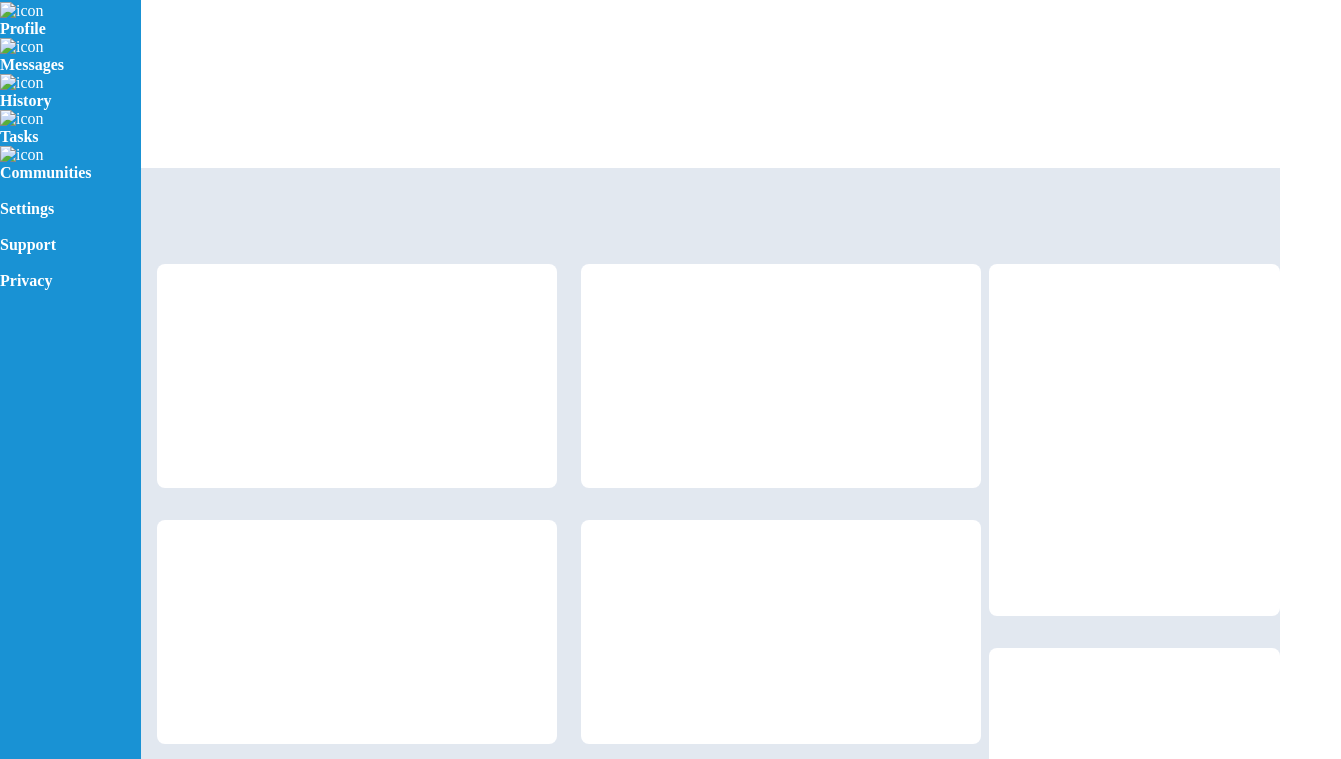
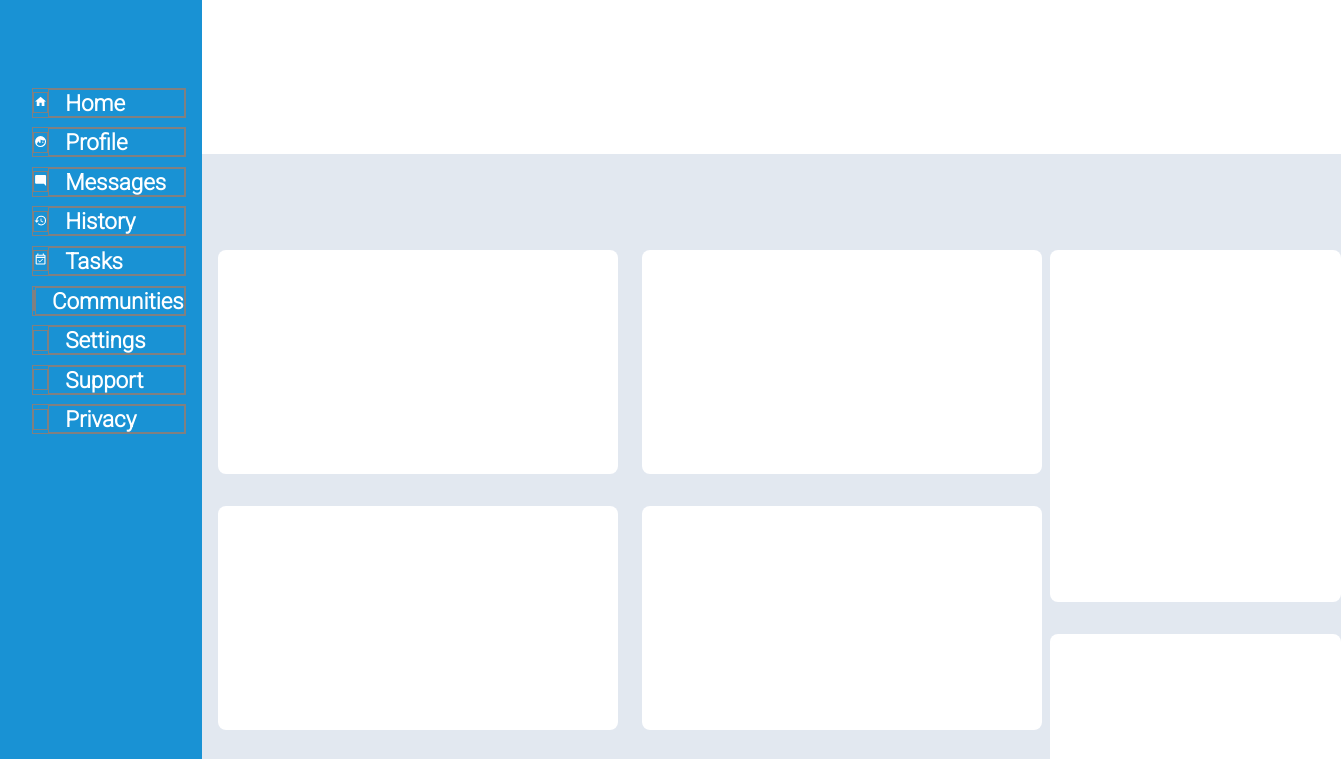
Before and after one commit to Olukay-05/odin-project-dashboard, a plain HTML site: page index.html in a window 1280 px wide. Shown: the part 34-793 px from the top of the page, 1341 px wide, since content can reach past the window. Drawn offline with Linux system fonts and the light colour scheme.

Commit message:
Added Content in Sidebar

```diff
--- a/index.html
+++ b/index.html
@@ -4,33 +4,36 @@
     <meta charset="UTF-8">
     <meta name="viewport" content="width=device-width, initial-scale=1.0">
     <link rel="stylesheet" href="styles.css">
+    <link rel="preconnect" href="https://fonts.googleapis.com">
+    <link rel="preconnect" href="https://fonts.gstatic.com" crossorigin>
+    <link href="https://fonts.googleapis.com/css2?family=Roboto:wght@300&display=swap" rel="stylesheet">
     <title>Odin Dashboard</title>
 </head>
 <body>
     <aside>
         <article>
             <section>
-                <div><img src="#" alt="logo"></div>
-                <div><h4>Dashboard</h4></div>
+                <div><svg class="white-icon" xmlns="http://www.w3.org/2000/svg" viewBox="0 0 24 24"><title>home</title><path d="M10,20V14H14V20H19V12H22L12,3L2,12H5V20H10Z" /></svg></div>
+                <div><h4>Home</h4></div>
             </section>
             <section>
-                <div><img src="#" alt="icon"></div>
+                <div><svg xmlns="http://www.w3.org/2000/svg" viewBox="0 0 24 24"><title>face-man-profile</title><path d="M12,2A10,10 0 0,0 2,12A10,10 0 0,0 12,22A10,10 0 0,0 22,12A10,10 0 0,0 12,2M12,8.39C13.57,9.4 15.42,10 17.42,10C18.2,10 18.95,9.91 19.67,9.74C19.88,10.45 20,11.21 20,12C20,16.41 16.41,20 12,20C9,20 6.39,18.34 5,15.89L6.75,14V13A1.25,1.25 0 0,1 8,11.75A1.25,1.25 0 0,1 9.25,13V14H12M16,11.75A1.25,1.25 0 0,0 14.75,13A1.25,1.25 0 0,0 16,14.25A1.25,1.25 0 0,0 17.25,13A1.25,1.25 0 0,0 16,11.75Z" /></svg></div>
                 <div><h4>Profile</h4></div>
             </section>
             <section>
-                <div><img src="#" alt="icon"></div>
+                <div><svg xmlns="http://www.w3.org/2000/svg" viewBox="0 0 24 24"><title>message-reply</title><path d="M22,4C22,2.89 21.1,2 20,2H4A2,2 0 0,0 2,4V16A2,2 0 0,0 4,18H18L22,22V4Z" /></svg></div>
                 <div><h4>Messages</h4></div>
             </section>
             <section>
-                <div><img src="#" alt="icon"></div>
+                <div><svg xmlns="http://www.w3.org/2000/svg" viewBox="0 0 24 24"><title>history</title><path d="M13.5,8H12V13L16.28,15.54L17,14.33L13.5,12.25V8M13,3A9,9 0 0,0 4,12H1L4.96,16.03L9,12H6A7,7 0 0,1 13,5A7,7 0 0,1 20,12A7,7 0 0,1 13,19C11.07,19 9.32,18.21 8.06,16.94L6.64,18.36C8.27,20 10.5,21 13,21A9,9 0 0,0 22,12A9,9 0 0,0 13,3" /></svg></div>
                 <div><h4>History</h4></div>
             </section>
             <section>
-                <div><img src="#" alt="icon"></div>
+                <div><svg xmlns="http://www.w3.org/2000/svg" viewBox="0 0 24 24"><title>calendar-check-outline</title><path d="M19 3H18V1H16V3H8V1H6V3H5C3.9 3 3 3.9 3 5V19C3 20.11 3.9 21 5 21H19C20.11 21 21 20.11 21 19V5C21 3.9 20.11 3 19 3M19 19H5V9H19V19M5 7V5H19V7H5M10.56 17.46L16.5 11.53L15.43 10.47L10.56 15.34L8.45 13.23L7.39 14.29L10.56 17.46Z" /></svg></div>
                 <div><h4>Tasks</h4></div>
             </section>
             <section>
-                <div><img src="#" alt="icon"></div>
+                <div><svg xmlns="http://www.w3.org/2000/svg" viewBox="0 0 24 24"><title>account-group</title><path d="M12,5.5A3.5,3.5 0 0,1 15.5,9A3.5,3.5 0 0,1 12,12.5A3.5,3.5 0 0,1 8.5,9A3.5,3.5 0 0,1 12,5.5M5,8C5.56,8 6.08,8.15 6.53,8.42C6.38,9.85 6.8,11.27 7.66,12.38C7.16,13.34 6.16,14 5,14A3,3 0 0,1 2,11A3,3 0 0,1 5,8M19,8A3,3 0 0,1 22,11A3,3 0 0,1 19,14C17.84,14 16.84,13.34 16.34,12.38C17.2,11.27 17.62,9.85 17.47,8.42C17.92,8.15 18.44,8 19,8M5.5,18.25C5.5,16.18 8.41,14.5 12,14.5C15.59,14.5 18.5,16.18 18.5,18.25V20H5.5V18.25M0,20V18.5C0,17.11 1.89,15.94 4.45,15.6C3.86,16.28 3.5,17.22 3.5,18.25V20H0M24,20H20.5V18.25C20.5,17.22 20.14,16.28 19.55,15.6C22.11,15.94 24,17.11 24,18.5V20Z" /></svg></div>
                 <div><h4>Communities</h4></div>
             </section>
         </article>
--- a/styles.css
+++ b/styles.css
@@ -12,18 +12,59 @@ body {
     grid-template-columns: 1fr 3.8fr;
     /* display: flex;
     justify-content: ; */
+    font-family: 'Roboto', sans-serif;
 }
 
 aside {
     /* border: 1px solid gray; */
     background-color: rgb(25,146,212);
     color: white;
+    padding-top: 7.6rem;
 }
+
+aside article section {
+   display: grid;
+   grid-template-columns: 1fr 9fr;
+
+   border: 1px solid gray;
+   margin: 0 1rem 0.6rem 2rem;
+   align-items: center;
+}
+
+aside article section div {
+    border: 1px solid gray;
+}
+
+h4 {
+    margin-left: 1rem;
+    font-size: 1.4rem;
+}
+/*
+aside article section {
+    display: flex;
+    justify-content:center
+} */
+
+svg {
+    max-width: 100%;
+    /* width: 5rem; */
+    fill: white;
+    background: transparent;
+    /* margin: 0.2rem; */
+
+}
+
+/* .white-icon {
+    fill: white;
+    background: transparent;
+    margin: 0.2rem;
+} */
+
 
 main {
     /* border: 1px solid gray; */
     display: grid;
-    grid-template-rows: 1fr 4.2fr;
+    grid-template-rows: 1fr 4.5fr;
 }
 
 /* header {
```
